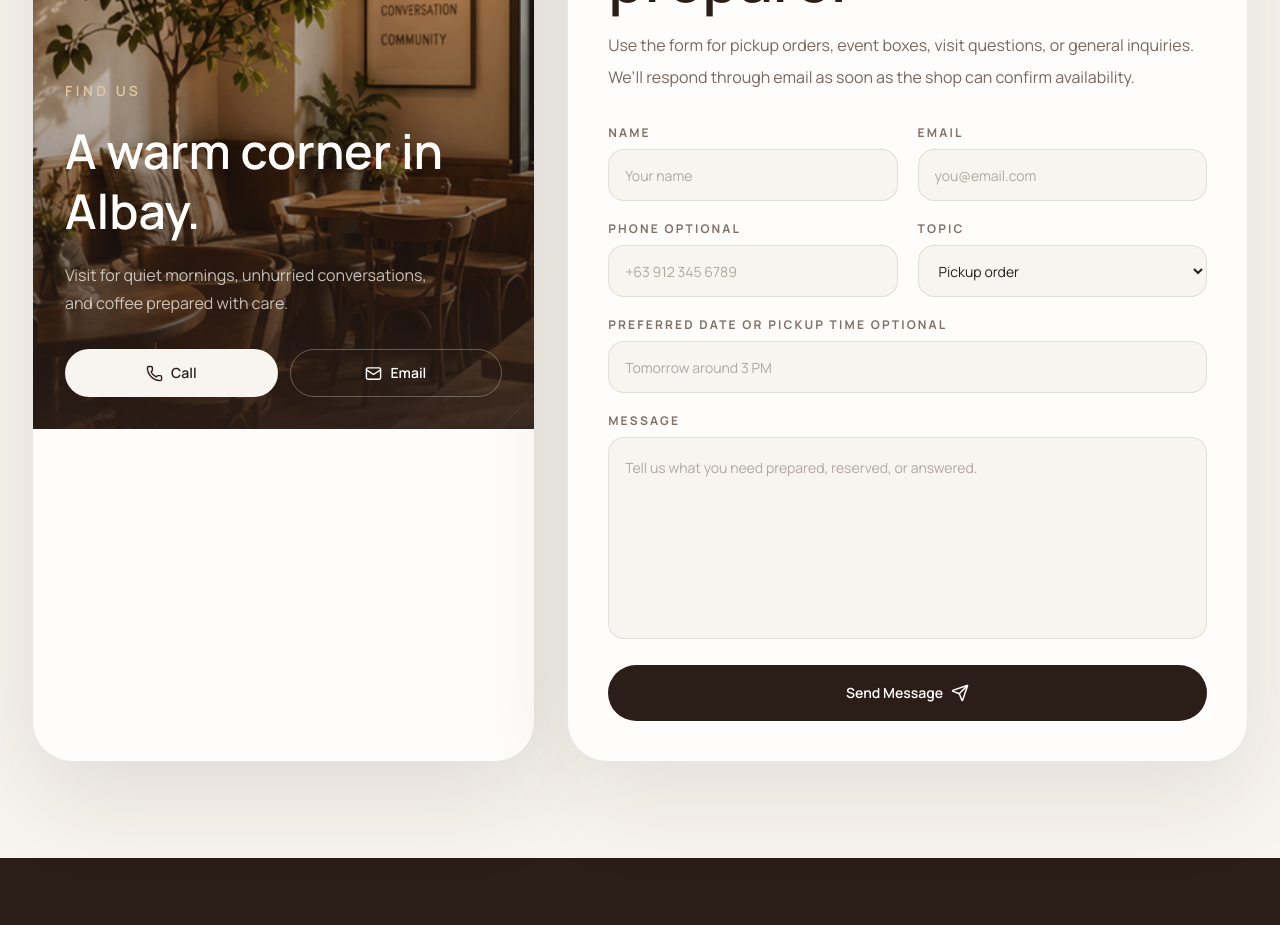
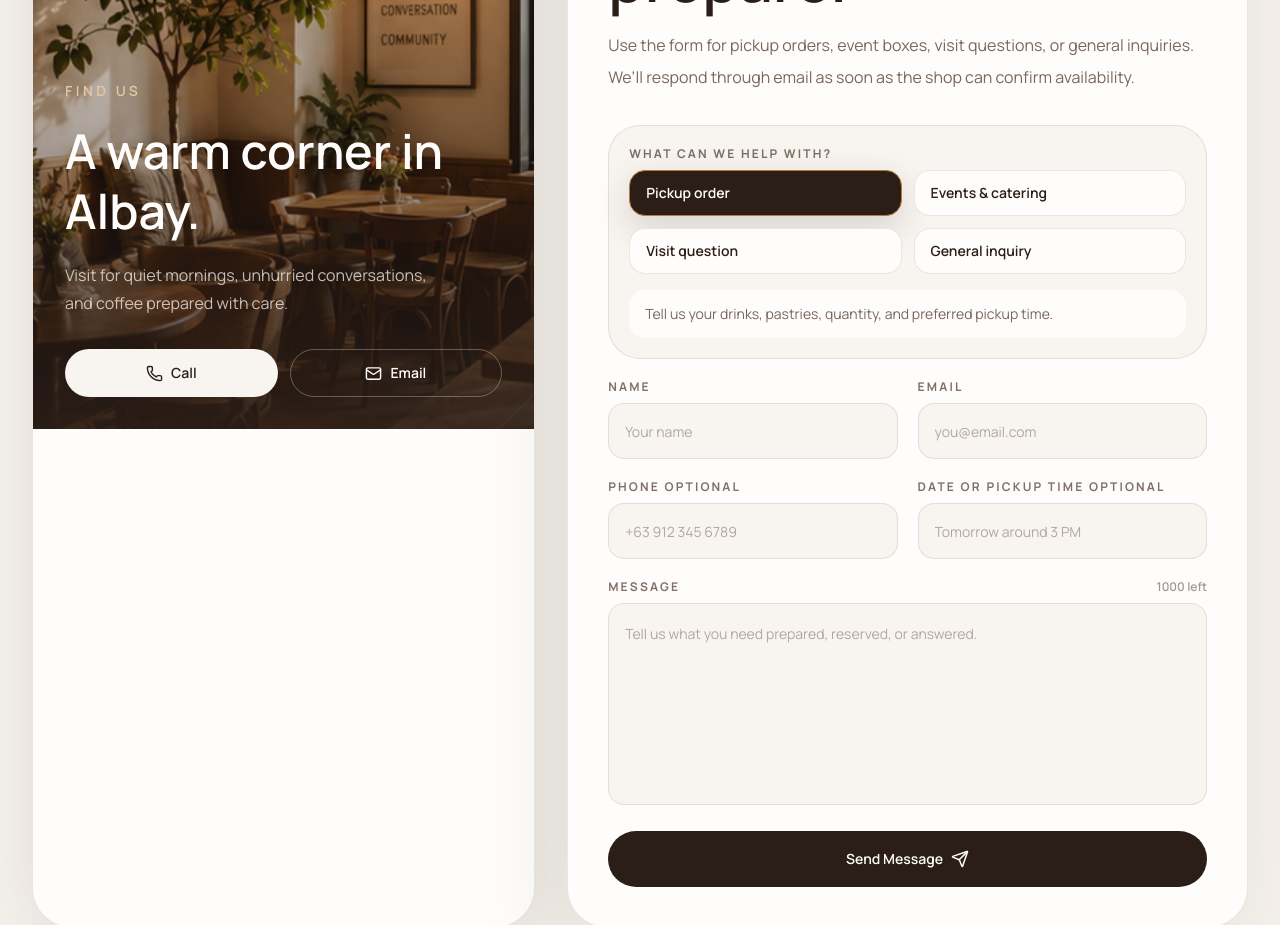
Before and after one commit to tan15hacks/Embers-and-Beans, a Next.js app: page /contact in a window 1280 px wide. Shown: the part 1300-2225 px from the top of the page. Built offline with nearby package versions, Linux system fonts and the light colour scheme.

Commit message:
Polish contact form UX and feedback states

```diff
--- a/src/components/contact/ContactForm.tsx
+++ b/src/components/contact/ContactForm.tsx
@@ -1,7 +1,7 @@
 "use client";
 
-import { type FormEvent, useState } from "react";
-import { Send } from "lucide-react";
+import { type FormEvent, useMemo, useState } from "react";
+import { CheckCircle2, Send } from "lucide-react";
 import {
   contactTopicLabels,
   contactTopics,
@@ -10,7 +10,7 @@ import {
 } from "@/lib/contact";
 
 const inputClass =
-  "h-13 w-full rounded-2xl border border-[#2B1E18]/10 bg-[#F8F4EF] px-4 text-sm text-[#2B1E18] transition placeholder:text-[#4A342A]/40 focus:border-[#B7793C] focus:bg-[#FFFDFB] focus:outline-none";
+  "h-14 w-full rounded-2xl border border-[#2B1E18]/10 bg-[#F8F4EF] px-4 text-sm text-[#2B1E18] transition placeholder:text-[#4A342A]/40 focus:border-[#B7793C] focus:bg-[#FFFDFB] focus:outline-none";
 
 const labelClass = "mb-2 block text-xs font-bold uppercase tracking-[0.18em] text-[#4A342A]/70";
 const errorClass = "mt-2 text-sm font-medium text-[#9B3A2F]";
@@ -25,12 +25,24 @@ const initialValues: ContactFormValues = {
   website: "",
 };
 
+const topicHints: Record<ContactFormValues["topic"], string> = {
+  pickup: "Tell us your drinks, pastries, quantity, and preferred pickup time.",
+  events: "Share the date, guest count, and what kind of coffee or pastry box you need.",
+  visit: "Ask about seats, hours, accessibility, directions, or today’s counter selection.",
+  general: "Send any question, partnership note, or feedback for the shop team.",
+};
+
 export function ContactForm() {
   const [values, setValues] = useState<ContactFormValues>(initialValues);
   const [errors, setErrors] = useState<Partial<Record<keyof ContactFormValues, string>>>({});
   const [isSubmitting, setIsSubmitting] = useState(false);
   const [status, setStatus] = useState<"idle" | "success" | "error">("idle");
   const [statusMessage, setStatusMessage] = useState("");
+
+  const remainingCharacters = useMemo(
+    () => Math.max(0, 1000 - values.message.length),
+    [values.message.length],
+  );
 
   function updateField<K extends keyof ContactFormValues>(
     key: K,
@@ -96,6 +108,35 @@ export function ContactForm() {
         value={values.website}
         onChange={(event) => updateField("website", event.target.value)}
       />
+
+      <div className="rounded-[2rem] border border-[#2B1E18]/10 bg-[#F8F4EF] p-5">
+        <label htmlFor="topic" className={labelClass}>
+          What can we help with?
+        </label>
+        <div className="grid gap-3 sm:grid-cols-2">
+          {contactTopics.map((topic) => {
+            const isActive = values.topic === topic;
+
+            return (
+              <button
+                key={topic}
+                type="button"
+                onClick={() => updateField("topic", topic)}
+                className={
+                  isActive
+                    ? "rounded-2xl border border-[#B7793C] bg-[#2B1E18] px-4 py-3 text-left text-sm font-semibold text-[#FFFDFB] shadow-[0_12px_36px_rgba(43,30,24,0.16)]"
+                    : "rounded-2xl border border-[#2B1E18]/10 bg-[#FFFDFB] px-4 py-3 text-left text-sm font-semibold text-[#2B1E18] transition hover:border-[#B7793C]/60 hover:bg-[#E5C7A1]/25"
+                }
+              >
+                {contactTopicLabels[topic]}
+              </button>
+            );
+          })}
+        </div>
+        <p className="mt-4 rounded-2xl bg-[#FFFDFB] px-4 py-3 text-sm leading-6 text-[#4A342A]/75">
+          {topicHints[values.topic]}
+        </p>
+      </div>
 
       <div className="grid gap-5 sm:grid-cols-2">
         <div>
@@ -167,29 +208,8 @@ export function ContactForm() {
         </div>
 
         <div>
-          <label htmlFor="topic" className={labelClass}>
-            Topic
-          </label>
-          <select
-            id="topic"
-            className={inputClass}
-            value={values.topic}
-            onChange={(event) =>
-              updateField("topic", event.target.value as ContactFormValues["topic"])
-            }
-          >
-            {contactTopics.map((topic) => (
-              <option key={topic} value={topic}>
-                {contactTopicLabels[topic]}
-              </option>
-            ))}
-          </select>
-        </div>
-      </div>
-
-      <div>
           <label htmlFor="visitDate" className={labelClass}>
-          Preferred date or pickup time optional
+            Date or pickup time optional
           </label>
           <input
             id="visitDate"
@@ -207,11 +227,17 @@ export function ContactForm() {
             </p>
           )}
         </div>
+      </div>
 
       <div>
-        <label htmlFor="message" className={labelClass}>
+        <div className="mb-2 flex items-center justify-between gap-4">
+          <label htmlFor="message" className="block text-xs font-bold uppercase tracking-[0.18em] text-[#4A342A]/70">
             Message
           </label>
+          <span className="text-xs font-semibold text-[#4A342A]/50">
+            {remainingCharacters} left
+          </span>
+        </div>
         <textarea
           id="message"
           rows={6}
@@ -230,16 +256,18 @@ export function ContactForm() {
       </div>
 
       {statusMessage && (
-        <p
+        <div
+          role="status"
           aria-live="polite"
           className={
             status === "success"
-              ? "rounded-2xl bg-[#6E7A5C]/10 px-4 py-3 text-sm font-semibold text-[#4F5F3F]"
-              : "rounded-2xl bg-[#9B3A2F]/10 px-4 py-3 text-sm font-semibold text-[#9B3A2F]"
+              ? "flex items-start gap-3 rounded-2xl border border-[#6E7A5C]/20 bg-[#6E7A5C]/10 px-4 py-4 text-sm font-semibold text-[#4F5F3F]"
+              : "rounded-2xl border border-[#9B3A2F]/20 bg-[#9B3A2F]/10 px-4 py-4 text-sm font-semibold text-[#9B3A2F]"
           }
         >
-          {statusMessage}
-        </p>
+          {status === "success" && <CheckCircle2 className="mt-0.5 shrink-0" size={18} />}
+          <span>{statusMessage}</span>
+        </div>
       )}
 
       <button
```
Lines whose indentation alone changed are shown as unchanged.
